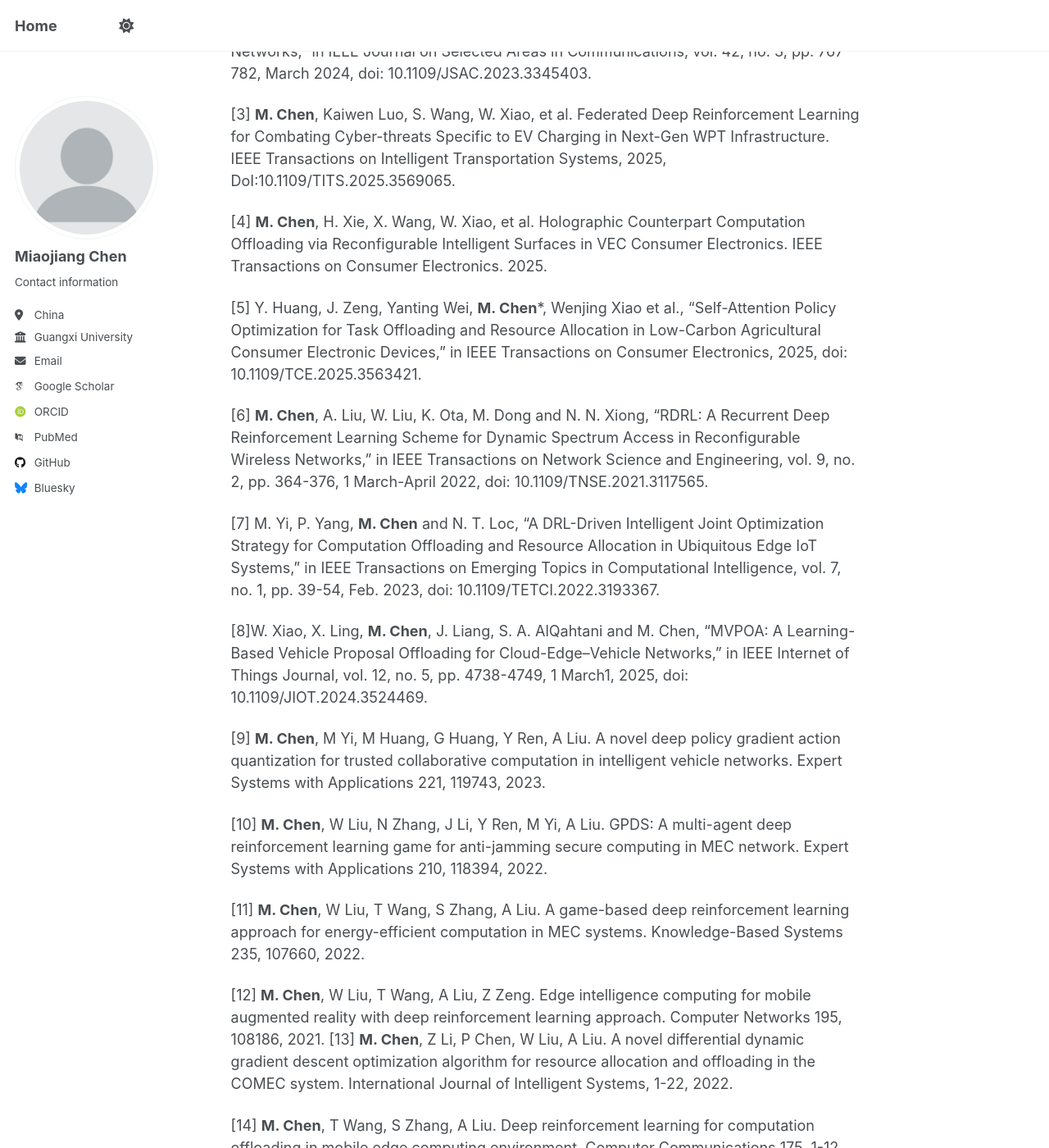
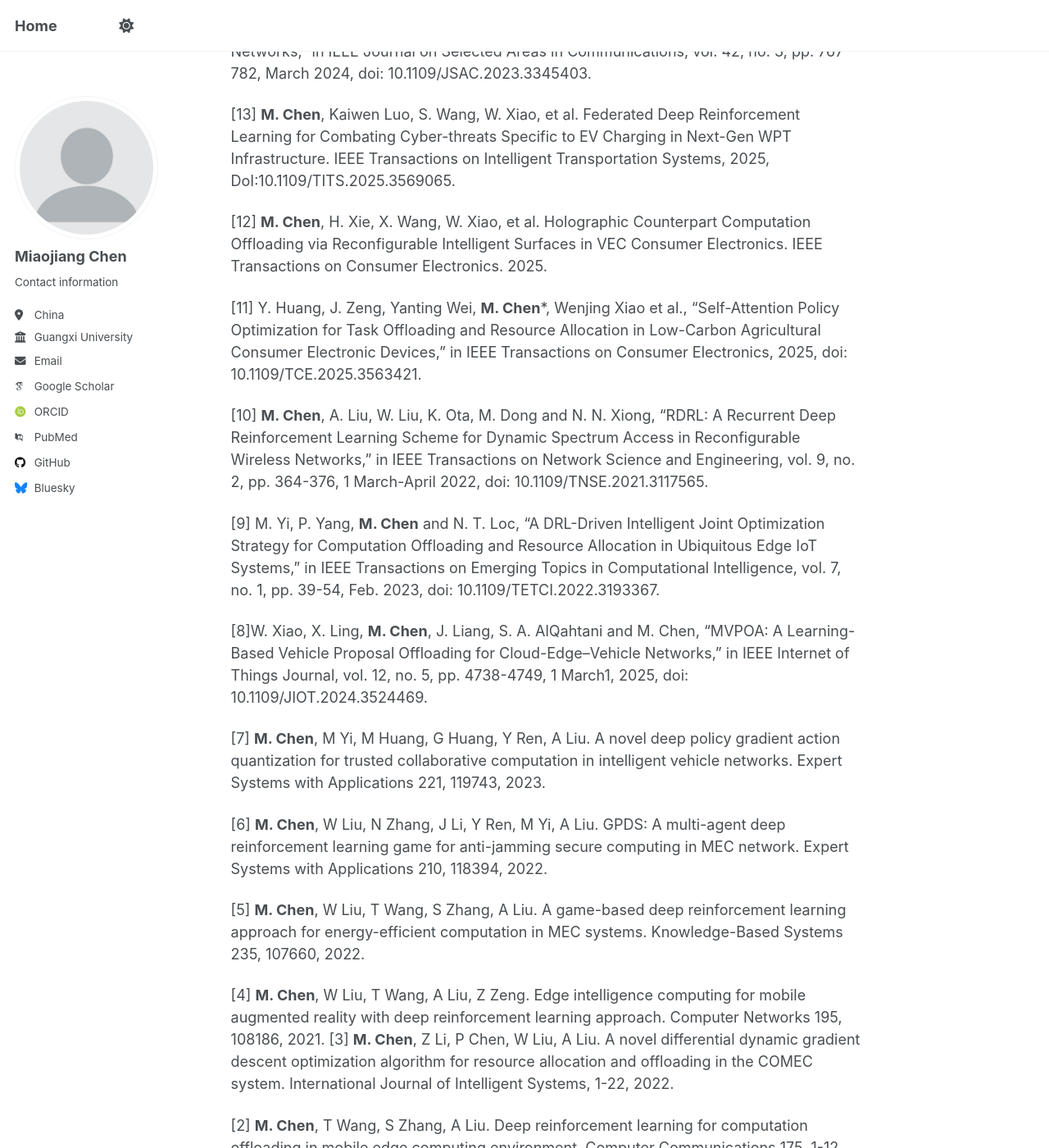
Before and after one commit to mjchen-cs/mjchen-cs.github.io, a Jekyll site: the page built from _pages/about.md, in a window 1280 px wide and 1400 px high, scrolled down 977 px. Shown: the whole window at 82% size. Built offline with Jekyll 4.4.1, drawn with Linux system fonts in a browser that asks for light colours; some web fonts are replaced.

```diff
--- a/_pages/about.md
+++ b/_pages/about.md
@@ -19,34 +19,34 @@ NEWS
 
 SELECTED PUBLICATIONS
 ======
-[1] __M. Chen__, A. Liu, N. N. Xiong, Y. Ren and H. H. Song, "ANNS: An Intelligent Advanced Non-Convex Non-Smooth Scheme for IRS-Aided Next Generation Mobile Communication Networks," in IEEE Transactions on Mobile Computing, 2025, doi: 10.1109/TMC.2025.3559099.
+[15] __M. Chen__, A. Liu, N. N. Xiong, Y. Ren and H. H. Song, "ANNS: An Intelligent Advanced Non-Convex Non-Smooth Scheme for IRS-Aided Next Generation Mobile Communication Networks," in IEEE Transactions on Mobile Computing, 2025, doi: 10.1109/TMC.2025.3559099.
 
-[2] **M. Chen**, A. Liu, N. N. Xiong, H. Song and V. C. M. Leung, "SGPL: An Intelligent Game-Based Secure Collaborative Communication Scheme for Metaverse Over 5G and Beyond Networks," in IEEE Journal on Selected Areas in Communications, vol. 42, no. 3, pp. 767-782, March 2024, doi: 10.1109/JSAC.2023.3345403.
+[14] **M. Chen**, A. Liu, N. N. Xiong, H. Song and V. C. M. Leung, "SGPL: An Intelligent Game-Based Secure Collaborative Communication Scheme for Metaverse Over 5G and Beyond Networks," in IEEE Journal on Selected Areas in Communications, vol. 42, no. 3, pp. 767-782, March 2024, doi: 10.1109/JSAC.2023.3345403.
 
-[3]  **M. Chen**, Kaiwen Luo, S. Wang, W. Xiao, et al. Federated Deep Reinforcement Learning for Combating Cyber-threats Specific to EV Charging in Next-Gen WPT Infrastructure. IEEE Transactions on Intelligent Transportation Systems, 2025, DoI:10.1109/TITS.2025.3569065.
+[13]  **M. Chen**, Kaiwen Luo, S. Wang, W. Xiao, et al. Federated Deep Reinforcement Learning for Combating Cyber-threats Specific to EV Charging in Next-Gen WPT Infrastructure. IEEE Transactions on Intelligent Transportation Systems, 2025, DoI:10.1109/TITS.2025.3569065.
 
-[4]  **M. Chen**, H. Xie, X. Wang, W. Xiao, et al. Holographic Counterpart Computation Offloading via Reconfigurable Intelligent Surfaces in VEC Consumer Electronics. IEEE Transactions on Consumer Electronics. 2025.
+[12]  **M. Chen**, H. Xie, X. Wang, W. Xiao, et al. Holographic Counterpart Computation Offloading via Reconfigurable Intelligent Surfaces in VEC Consumer Electronics. IEEE Transactions on Consumer Electronics. 2025.
 
-[5] Y. Huang, J. Zeng, Yanting Wei, **M. Chen***, Wenjing Xiao et al., "Self-Attention Policy Optimization for Task Offloading and Resource Allocation in Low-Carbon Agricultural Consumer Electronic Devices," in IEEE Transactions on Consumer Electronics, 2025, doi: 10.1109/TCE.2025.3563421.
+[11] Y. Huang, J. Zeng, Yanting Wei, **M. Chen***, Wenjing Xiao et al., "Self-Attention Policy Optimization for Task Offloading and Resource Allocation in Low-Carbon Agricultural Consumer Electronic Devices," in IEEE Transactions on Consumer Electronics, 2025, doi: 10.1109/TCE.2025.3563421.
 
-[6] **M. Chen**, A. Liu, W. Liu, K. Ota, M. Dong and N. N. Xiong, "RDRL: A Recurrent Deep Reinforcement Learning Scheme for Dynamic Spectrum Access in Reconfigurable Wireless Networks," in IEEE Transactions on Network Science and Engineering, vol. 9, no. 2, pp. 364-376, 1 March-April 2022, doi: 10.1109/TNSE.2021.3117565.
+[10] **M. Chen**, A. Liu, W. Liu, K. Ota, M. Dong and N. N. Xiong, "RDRL: A Recurrent Deep Reinforcement Learning Scheme for Dynamic Spectrum Access in Reconfigurable Wireless Networks," in IEEE Transactions on Network Science and Engineering, vol. 9, no. 2, pp. 364-376, 1 March-April 2022, doi: 10.1109/TNSE.2021.3117565.
 
-[7] M. Yi, P. Yang,  **M. Chen** and N. T. Loc, "A DRL-Driven Intelligent Joint Optimization Strategy for Computation Offloading and Resource Allocation in Ubiquitous Edge IoT Systems," in IEEE Transactions on Emerging Topics in Computational Intelligence, vol. 7, no. 1, pp. 39-54, Feb. 2023, doi: 10.1109/TETCI.2022.3193367.
+[9] M. Yi, P. Yang,  **M. Chen** and N. T. Loc, "A DRL-Driven Intelligent Joint Optimization Strategy for Computation Offloading and Resource Allocation in Ubiquitous Edge IoT Systems," in IEEE Transactions on Emerging Topics in Computational Intelligence, vol. 7, no. 1, pp. 39-54, Feb. 2023, doi: 10.1109/TETCI.2022.3193367.
 
 [8]W. Xiao, X. Ling,  **M. Chen**, J. Liang, S. A. AlQahtani and M. Chen, "MVPOA: A Learning-Based Vehicle Proposal Offloading for Cloud-Edge–Vehicle Networks," in IEEE Internet of Things Journal, vol. 12, no. 5, pp. 4738-4749, 1 March1, 2025, doi: 10.1109/JIOT.2024.3524469.
 
-[9]  **M. Chen**, M Yi, M Huang, G Huang, Y Ren, A Liu. A novel deep policy gradient action quantization for trusted collaborative computation in intelligent vehicle networks. Expert Systems with Applications 221, 119743, 2023.
+[7]  **M. Chen**, M Yi, M Huang, G Huang, Y Ren, A Liu. A novel deep policy gradient action quantization for trusted collaborative computation in intelligent vehicle networks. Expert Systems with Applications 221, 119743, 2023.
 
-[10]  **M. Chen**, W Liu, N Zhang, J Li, Y Ren, M Yi, A Liu. GPDS: A multi-agent deep reinforcement learning game for anti-jamming secure computing in MEC network. Expert Systems with Applications 210, 118394, 2022.
+[6]  **M. Chen**, W Liu, N Zhang, J Li, Y Ren, M Yi, A Liu. GPDS: A multi-agent deep reinforcement learning game for anti-jamming secure computing in MEC network. Expert Systems with Applications 210, 118394, 2022.
 
-[11]  **M. Chen**, W Liu, T Wang, S Zhang, A Liu. A game-based deep reinforcement learning approach for energy-efficient computation in MEC systems. Knowledge-Based Systems 235, 107660, 2022.
+[5]  **M. Chen**, W Liu, T Wang, S Zhang, A Liu. A game-based deep reinforcement learning approach for energy-efficient computation in MEC systems. Knowledge-Based Systems 235, 107660, 2022.
 
-[12]  **M. Chen**, W Liu, T Wang, A Liu, Z Zeng. Edge intelligence computing for mobile augmented reality with deep reinforcement learning approach. Computer Networks 195, 108186, 2021.
-[13]  **M. Chen**, Z Li, P Chen, W Liu, A Liu. A novel differential dynamic gradient descent optimization algorithm for resource allocation and offloading in the COMEC system. International Journal of Intelligent Systems, 1-22, 2022.
+[4]  **M. Chen**, W Liu, T Wang, A Liu, Z Zeng. Edge intelligence computing for mobile augmented reality with deep reinforcement learning approach. Computer Networks 195, 108186, 2021.
+[3]  **M. Chen**, Z Li, P Chen, W Liu, A Liu. A novel differential dynamic gradient descent optimization algorithm for resource allocation and offloading in the COMEC system. International Journal of Intelligent Systems, 1-22, 2022.
 
-[14]  **M. Chen**, T Wang, S Zhang, A Liu. Deep reinforcement learning for computation offloading in mobile edge computing environment. Computer Communications 175, 1-12, 2021.
+[2]  **M. Chen**, T Wang, S Zhang, A Liu. Deep reinforcement learning for computation offloading in mobile edge computing environment. Computer Communications 175, 1-12, 2021.
 
-[15]  **M. Chen**, T Wang, K Ota, M Dong, M Zhao, A Liu. Intelligent resource allocation management for vehicles network: An A3C learning approach. Computer Communications 151, 485-494, 2022.
+[1]  **M. Chen**, T Wang, K Ota, M Dong, M Zhao, A Liu. Intelligent resource allocation management for vehicles network: An A3C learning approach. Computer Communications 151, 485-494, 2022.
 
 
 
```
